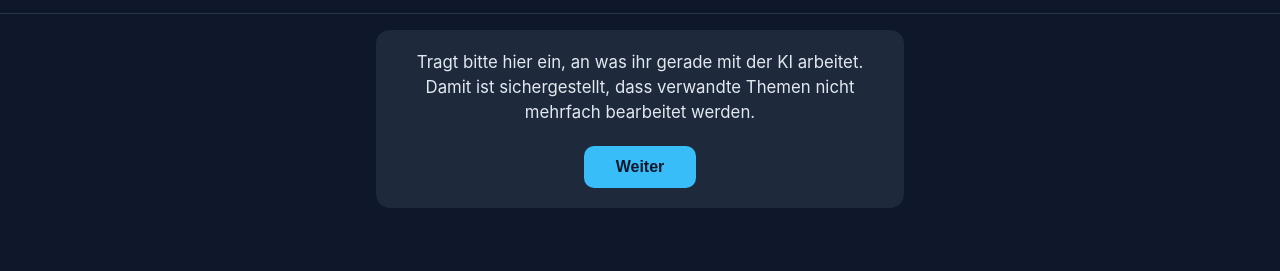
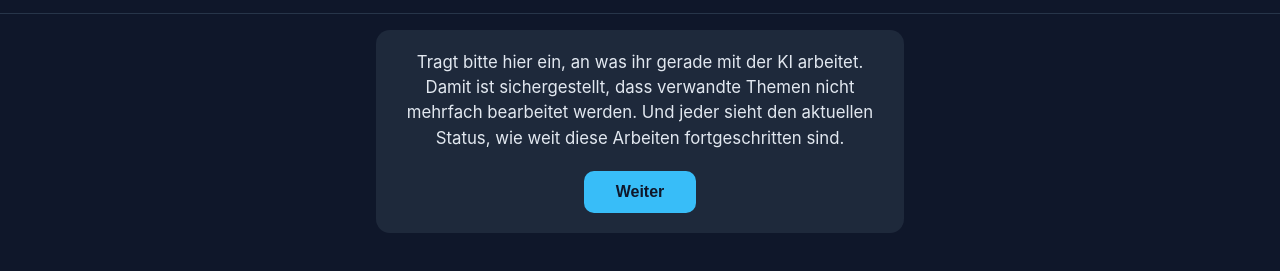
Before and after one commit to StefanBendin/ki-status-app, a plain HTML site: page public/index.html in a window 1280 px wide. Shown: the part 55-326 px from the top of the page. Drawn offline with Linux system fonts and the light colour scheme.

Commit message:
Startseitentext um Hinweis auf Fortschrittsanzeige ergaenzen

```diff
--- a/public/index.html
+++ b/public/index.html
@@ -24,7 +24,7 @@
 
   <main id="welcomeView" class="view">
     <section class="card welcome-card">
-      <p>Tragt bitte hier ein, an was ihr gerade mit der KI arbeitet. Damit ist sichergestellt, dass verwandte Themen nicht mehrfach bearbeitet werden.</p>
+      <p>Tragt bitte hier ein, an was ihr gerade mit der KI arbeitet. Damit ist sichergestellt, dass verwandte Themen nicht mehrfach bearbeitet werden. Und jeder sieht den aktuellen Status, wie weit diese Arbeiten fortgeschritten sind.</p>
       <button id="startBtn" class="primary-btn">Weiter</button>
     </section>
   </main>
```
